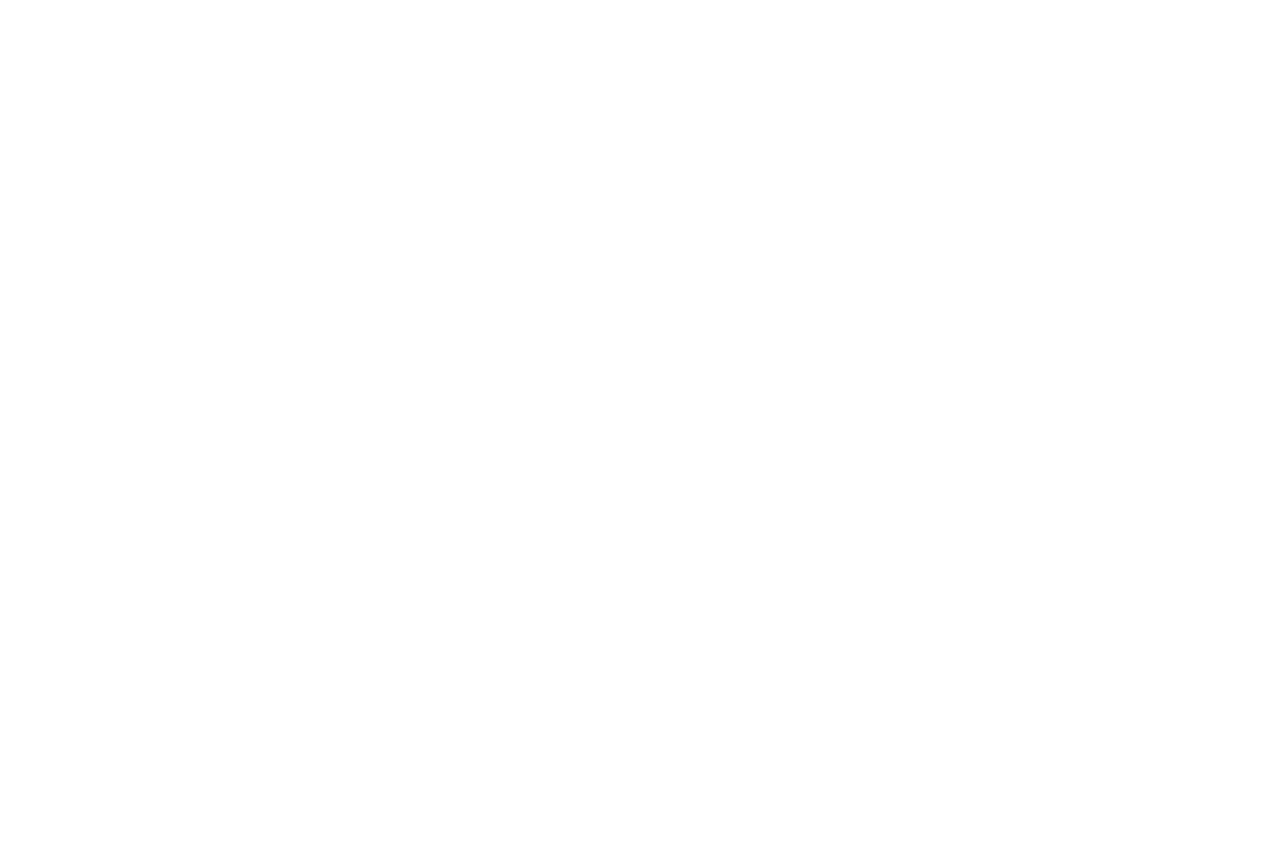
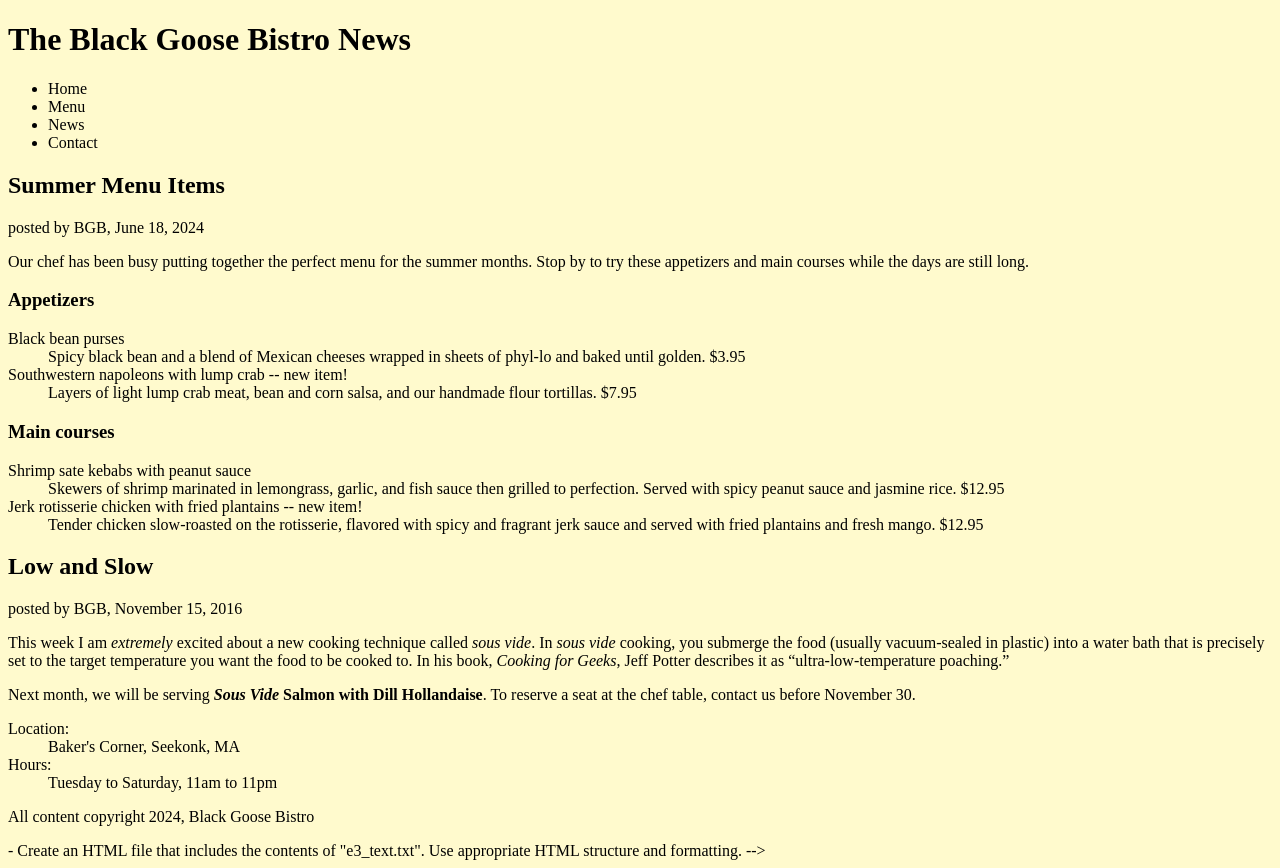
Before and after one commit to ava-sk/avt217, a plain HTML site: page weekly/week3/index.html in a window 1280 px wide. Before the commit the page ends 800 px from the top, so only its background shows below. Drawn offline with Linux system fonts and the light colour scheme.

Commit message:
Add files via upload

```diff
--- a/weekly/week3/index.html
+++ b/weekly/week3/index.html
@@ -5,7 +5,60 @@
 <title>E3: Marking up Text</title>
 </head>
 
-<body>
-	 <!-- Create an HTML file that includes the contents of "e3_text.txt". Use appropriate HTML structure and formatting. -->
-</body>
+<style>
+	body {
+		background-color:lemonchiffon;
+	}
+	</style>
+	<body>
+	 <h1>The Black Goose Bistro News</h1>
+
+<ul>
+<li>Home</li>
+<li>Menu</li>
+<li>News</li>
+<li>Contact</li>
+	</ul>
+
+<h2>Summer Menu Items</h2>
+			<p>posted by BGB, June 18, 2024</p>
+<p>Our chef has been busy putting together the perfect menu for the summer months. Stop by to try these appetizers and main courses while the days are still long.</p>
+<h3>Appetizers</h3>
+		<dl>
+		<dt>Black bean purses</dt>
+<dd>Spicy black bean and a blend of Mexican cheeses wrapped in sheets of phyl-lo and baked until golden. $3.95</dd>
+
+			<dt>Southwestern napoleons with lump crab -- new item!</dt>
+<dd>Layers of light lump crab meat, bean and corn salsa, and our handmade flour tortillas. $7.95</dd>
+</dl>
+
+		<h3>Main courses</h3>
+<dl>
+		<dt>Shrimp sate kebabs with peanut sauce</dt>
+<dd>Skewers of shrimp marinated in lemongrass, garlic, and fish sauce then grilled to perfection. Served with spicy peanut sauce and jasmine rice. $12.95</dd>
+
+		<dt>Jerk rotisserie chicken with fried plantains -- new item!</dt>
+<dd>Tender chicken slow-roasted on the rotisserie, flavored with spicy and fragrant jerk sauce and served with fried plantains and fresh mango. $12.95</dd>
+</dl>
+
+<h2>Low and Slow</h2>
+posted by BGB, November 15, 2016
+<p>This week I am <em>extremely</em> excited about a new cooking technique called <dfn><i>sous vide</i></dfn>. In <i>sous vide</i> cooking, you submerge the food (usually vacuum-sealed in plastic) into a water bath that is precisely set to the target temperature you want the food to be cooked to. In his book, <cite>Cooking for Geeks</cite>, Jeff Potter describes it as <q>ultra-low-temperature poaching.</q></p>
+
+<p>Next month, we will be serving <b><i>Sous Vide</i> Salmon with Dill Hollandaise</b>. To reserve a seat at the chef table, contact us before <time datetime="20161130">November 30</time>.</p>
+
+<dl>
+	<dt>Location:</dt>
+	<dd>Baker's Corner, Seekonk, MA</dd>
+	<dt>Hours:</dt>
+	<dd>Tuesday to Saturday, 11am to 11pm</dd>
+
+<p>All content copyright 2024, Black Goose Bistro</p>
+		</dl>
+
+
+
+	</body>
+
 </html>
+- Create an HTML file that includes the contents of "e3_text.txt". Use appropriate HTML structure and formatting. -->
```
